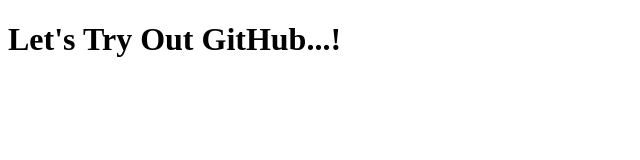
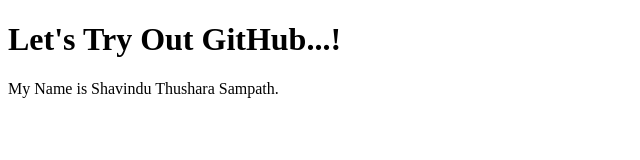
Before and after one commit to ShavinduDeveloper/My-First, a plain HTML site: page index.html in a window 1280 px wide. Shown: the whole page, without its empty margins (0-640 px from the left). Drawn offline with Linux system fonts and the light colour scheme.

Commit message:
Added a New Paragraph

```diff
--- a/index.html
+++ b/index.html
@@ -5,5 +5,6 @@
 </head>
 <body>
 	<h1>Let's Try Out GitHub...!</h1>
+	<p>My Name is Shavindu Thushara Sampath.</p>
 </body>
 </html>
```
